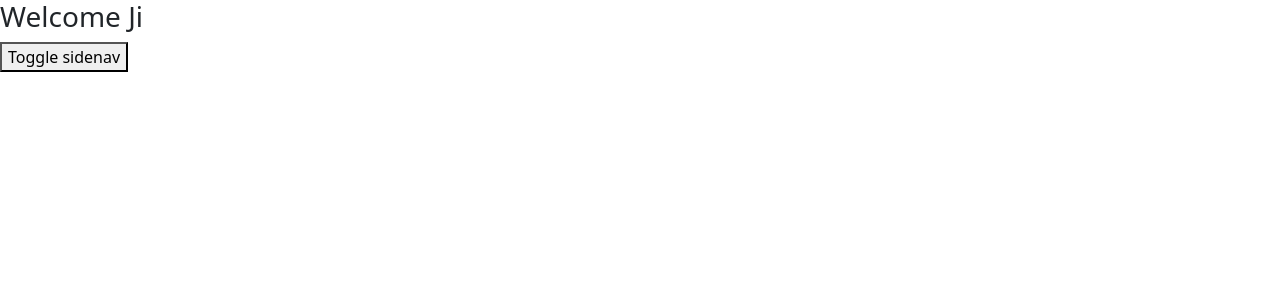
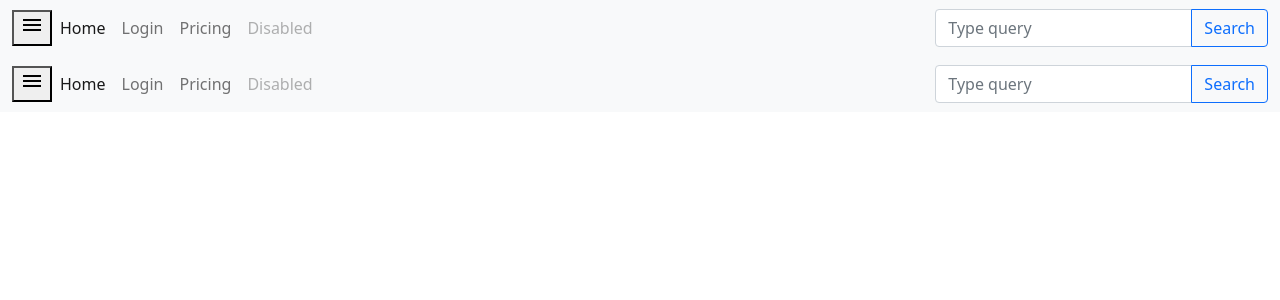
Before and after one commit to ParamjitSingh21/ams, an Angular app in the folder ams-ui/: page /sideNav in a window 1280 px wide. Shown: the top 300 px of the page. Built offline with nearby package versions, Linux system fonts and the light colour scheme.

Commit message:
Fixed sideNav and topNav toogle issue
Fixed sideNav and topNav toogle issue

```diff
--- a/ams-ui/src/app/app.component.html
+++ b/ams-ui/src/app/app.component.html
@@ -1,7 +1,6 @@
 <!DOCTYPE html>
 <html>
   <body>
-    <h3>Welcome Ji</h3>
-    <router-outlet></router-outlet>
+    <app-side-nav></app-side-nav>
   </body>
 </html>
--- a/ams-ui/src/app/shared-component/side-nav/side-nav.component.html
+++ b/ams-ui/src/app/shared-component/side-nav/side-nav.component.html
@@ -1,5 +1,5 @@
-<mat-drawer-container class="example-container" autosize>
-    <mat-drawer #drawer class="example-sidenav" mode="side">
+<mat-drawer-container class="sidenav-container" autosize>
+  <mat-drawer #sideNav class="sidenav-drawer" mode="side">
     <p>Auto-resizing sidenav</p>
     <p *ngIf="showFiller">Lorem, ipsum dolor sit amet consectetur.</p>
     <button (click)="showFiller = !showFiller" mat-raised-button>
@@ -7,10 +7,9 @@
     </button>
   </mat-drawer>
 
-    <div class="example-sidenav-content">
-      <button type="button" mat-button (click)="drawer.toggle()">
-        Toggle sidenav
-      </button>
+  <div class="sidenav-content">
+    <app-top-nav [inputSideNav]="sideNav"></app-top-nav>
+    <router-outlet></router-outlet>
   </div>
 
 </mat-drawer-container>
--- a/ams-ui/src/app/shared-component/side-nav/side-nav.component.scss
+++ b/ams-ui/src/app/shared-component/side-nav/side-nav.component.scss
@@ -0,0 +1,7 @@
+.sidenav-container{
+    min-height: 100vh;
+}
+
+.sidenav-content{
+    min-height:inherit;
+}
--- a/ams-ui/src/app/shared-component/top-nav/top-nav.component.html
+++ b/ams-ui/src/app/shared-component/top-nav/top-nav.component.html
@@ -1,6 +1,8 @@
 <nav class="navbar navbar-expand-lg navbar-light bg-light">
     <div class="container-fluid">
-        <a class="navbar-brand" href="#">Navbar</a>
+        <button mat-mini-fab color="primary" (click)="inputSideNav?.toggle()">
+            <mat-icon>menu</mat-icon>
+        </button>
         <button class="navbar-toggler" type="button" aria-expanded="false" aria-label="Toggle navigation">
             <i class="fas fa-bars"></i>
         </button>
@@ -10,7 +12,7 @@
                     <a class="nav-link active" aria-current="page" href="#">Home</a>
                 </li>
                 <li class="nav-item">
-                    <a class="nav-link" href="#">Features</a>
+                    <a class="nav-link" href="/login">Login</a>
                 </li>
                 <li class="nav-item">
                     <a class="nav-link" href="#">Pricing</a>
@@ -19,6 +21,7 @@
                     <a class="nav-link disabled" href="#" tabindex="-1" aria-disabled="true">Disabled</a>
                 </li>
             </ul>
+
         </div>
         <form class="d-flex input-group w-auto">
             <input type="search" class="form-control" placeholder="Type query" aria-label="Search" />
--- a/ams-ui/src/app/shared-component/top-nav/top-nav.component.ts
+++ b/ams-ui/src/app/shared-component/top-nav/top-nav.component.ts
@@ -1,4 +1,5 @@
-import { Component, OnInit } from '@angular/core';
+import { Component, Input, OnInit } from '@angular/core';
+import { MatDrawer } from '@angular/material/sidenav';
 
 @Component({
   selector: 'app-top-nav',
@@ -7,8 +8,9 @@ import { Component, OnInit } from '@angular/core';
 })
 export class TopNavComponent implements OnInit {
 
+  @Input() inputSideNav?: MatDrawer;
+
   constructor() { }
-
   ngOnInit(): void {
   }
 
```
Lines whose indentation alone changed are shown as unchanged.
